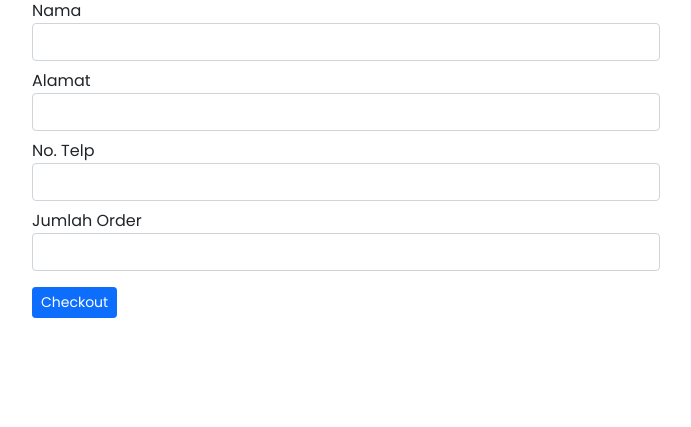
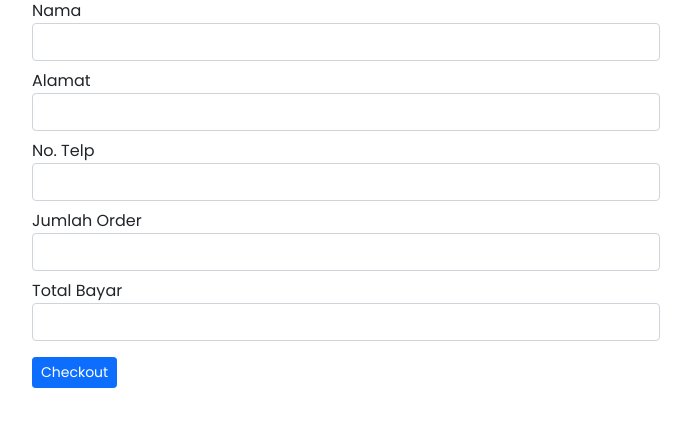
Before and after one commit to madtzy/umkm, a CodeIgniter app: page /umkm/index.php/makanan/pembelian/1 in a window 1280 px wide. Shown: the part 57-484 px from the top of the page, without its empty margins (294-985 px from the left). Run offline with CodeIgniter, Linux system fonts and the light colour scheme; data comes from the database, SQL or seed files in the repository.

Commit message:
menambahkan total bayar

```diff
--- a/application/controllers/admin/data_makanan.php
+++ b/application/controllers/admin/data_makanan.php
@@ -47,6 +47,7 @@
 				if ($gambar = ''){}else{
 					$config ['upload_path'] = './uploads/makanan';
 					$config ['allowed_types'] = 'jpg|jpeg|png|gif';
+					$config['remove_spaces'] = TRUE;
 
 					$this->load->library('upload', $config);
 					if(!$this->upload->do_upload('f_gambar')){
--- a/application/controllers/admin/data_warung.php
+++ b/application/controllers/admin/data_warung.php
@@ -42,10 +42,12 @@
 				$nama_warung 	= $this->input->post('f_nama_warung');
 				$alamat 		= $this->input->post('f_alamat');
 				$no_telp 	    = $this->input->post('f_no_telp');
+
 				$gambar 		= $_FILES['f_gambar']['name'];
 				if ($gambar = ''){}else{
 					$config ['upload_path'] = './uploads/warung';
 					$config ['allowed_types'] = 'jpg|jpeg|png|gif';
+					$config['remove_spaces'] = TRUE;
 
 					$this->load->library('upload', $config);
 					if(!$this->upload->do_upload('f_gambar')){
--- a/application/controllers/makanan.php
+++ b/application/controllers/makanan.php
@@ -24,24 +24,26 @@
 			$alamat			= $this->input->post('f_alamat');
 			$no_telp		= $this->input->post('f_no_telp');
 			$jumlah_order	= $this->input->post('f_jumlah_order');
-			$f_nama_warung	= $this->input->post('f_nama_warung');
-			$f_nama_makanan = $this->input->post('f_nama_makanan');
-			$f_harga 		= $this->input->post('f_harga');
+			$total_bayar	= $this->input->post('f_total_bayar');
+			$nama_warung	= $this->input->post('f_nama_warung');
+			$nama_makanan   = $this->input->post('f_nama_makanan');
+			$harga 		= $this->input->post('f_harga');
 
 			$data = array (
 				'f_nama_pembeli'	=>$nama_pembeli,
 				'f_alamat'			=>$alamat,
 				'f_tanggal'			=>date('Y-m-d H:i:s'),
 				'f_no_telp'			=>$no_telp,
-				'f_jumlah_order'	=>$jumlah_order
+				'f_jumlah_order'	=>$jumlah_order,
+				'f_total_bayar'		=>$total_bayar
 
 			);
 			$test = $this->model_history->tambah_history($data, 'tb_pembeli');
-			$where = array('f_nama_warung' => $f_nama_warung);
+			$where = array('f_nama_warung' => $nama_warung);
 			$data['warung'] = $this->model_kategori_makanan->ambil_data($where,'tb_warung')->result();
 			if($test){
               $phone = $data['warung'][0]->f_no_telp;
-              redirect("https://wa.me/".$phone."?text=Nama%20Pembeli%20%3A%20$nama_pembeli%0ANama%20Makanan%20%3A%20$f_nama_makanan%0AAlamat%20%3A%20$alamat%0AJumlah%20Order%20%3A%20$jumlah_order%0AHarga%20%3A%20$f_harga");
+              redirect("https://wa.me/".$phone."?text=Nama%20Pembeli%20%3A%20$nama_pembeli%0ANama%20Makanan%20%3A%20$nama_makanan%0AAlamat%20%3A%20$alamat%0AJumlah%20Order%20%3A%20$jumlah_order%0AHarga%20%3A%20$harga%0ATotal%20Bayar%20%3A%20$total_bayar");
 			}else{
 				echo "Penyimpanan tidak berhasil";
 			}
--- a/application/views/admin/data_history.php
+++ b/application/views/admin/data_history.php
@@ -9,6 +9,7 @@
 				<th>Alamat</th>
 				<th>No. Telp</th>
 				<th>Jumlah Order</th>
+				<th>Total Bayar</th>
 				<th class="text-center">Aksi</th>
 			</tr>
 		</thead>
@@ -24,6 +25,7 @@
 					<td><?php echo $his->f_alamat ?></td>
 					<td><?php echo $his->f_no_telp ?></td>
 					<td><?php echo $his->f_jumlah_order ?></td>
+					<td>Rp. <?php echo number_format($his->f_total_bayar, 0, ',', '.'); ?></td>
 					<td class="text-center">
 						<button class="btn btn-sm btn-success" data-bs-toggle="tooltip" data-bs-placement="bottom" title="Detail History"><?php echo anchor('admin/data_history/detail/' . $his->f_id_pembeli, '<i class="fas fa-search-plus text-white"></i>') ?></button>
 					</td>
--- a/application/views/admin/detail_history.php
+++ b/application/views/admin/detail_history.php
@@ -4,7 +4,7 @@
 		</h4>
 		<table class="table table-bordered table-hover table-striped">
 			<tr class="text-center">
-				<th>NO MAKANAN</th>
+				<th>ID MAKANAN</th>
 				<th>NAMA MAKANAN</th>
 				<th>HARGA</th>
 				<th>NAMA WARUNG</th>
--- a/application/views/pembelian.php
+++ b/application/views/pembelian.php
@@ -2,13 +2,16 @@
     <div class="col-xl-3 col-lg-3 col-md-2 col-sm-2 col-xs-1"></div>
     <div class="col-xl-6 col-lg-6 col-md-8 col-sm-8 col-xs-10">
         <h5 class="fw-bold text-center">FORM PEMBELIAN MAKANAN</h5>
-        <form method="post" action="<?php echo base_url('makanan/tambah_pembeli'); ?>">
+        <form method="post" action="<?php echo base_url('makanan/tambah_pembeli'); ?>" class="pembelian">
             <?php foreach ($makanan as $makan) : ?>
+                <div class="form-group">
+                    <input type="hidden" name="f_id_makanan" class="form-control" value="<?php echo $makan->f_id_makanan ?>">
+                </div>
                 <div class="form-group">
                     <input type="hidden" name="f_nama_makanan" class="form-control" value="<?php echo $makan->f_nama_makanan ?>">
                 </div>
                 <div class="form-group">
-                    <input type="hidden" name="f_harga" class="form-control" value="<?php echo $makan->f_harga ?>">
+                    <input type="hidden" name="f_harga" class="form-control" id="harga" value="<?php echo $makan->f_harga ?>">
                 </div>
                 <div class="form-group">
                     <input type="hidden" name="f_nama_warung" class="form-control" value="<?php echo $makan->f_nama_warung ?>">
@@ -30,15 +33,29 @@
                 <?php echo form_error('f_no_telp', '<div class="text-danger small">', '</div>') ?>
             </div>
             <div class="form-group mt-2">
-                <label for="order">Jumlah Order</label>
-                <input type="text" id="order" name="f_jumlah_order" class="form-control">
+                <label for="jumlah">Jumlah Order</label>
+                <input type="number" id="jumlah" name="f_jumlah_order" class="form-control">
                 <?php echo form_error('f_jumlah_order', '<div class="text-danger small">', '</div>') ?>
+            </div>
+            <div class="form-group mt-2">
+                <label for="total">Total Bayar</label>
+                <input type="number" id="total" name="f_total_bayar" class="form-control">
             </div>
             <button type="submit" class="checkout btn btn-sm btn-primary mt-3">Checkout</button>
         </form>
     </div>
     <div class="col-xl-3 col-lg-3 col-md-2 col-sm-2 col-xs-1"></div>
 </div>
+<script type="text/javascript" src="https://code.jquery.com/jquery-3.6.0.min.js"></script>
+<script type="text/javascript">
+    $(".pembelian").keyup(function() {
+        var harga = parseInt($("#harga").val())
+        var jumlah = parseInt($("#jumlah").val())
+
+        var total = harga * jumlah;
+        $("#total").attr("value", total)
+    })
+</script>
 
 <script src="<?php echo base_url() ?>assets/js/umkm.js"></script>
 <!-- Option 1: Bootstrap Bundle with Popper -->
```
Also changed, not shown: uploads/makanan/11.jpg (added), uploads/makanan/mie goreng.jpg (added), uploads/makanan/mie_goreng2.jpg (added), uploads/makanan/mie_goreng3.jpg (added), uploads/makanan/mie_goreng4.jpg (added).
